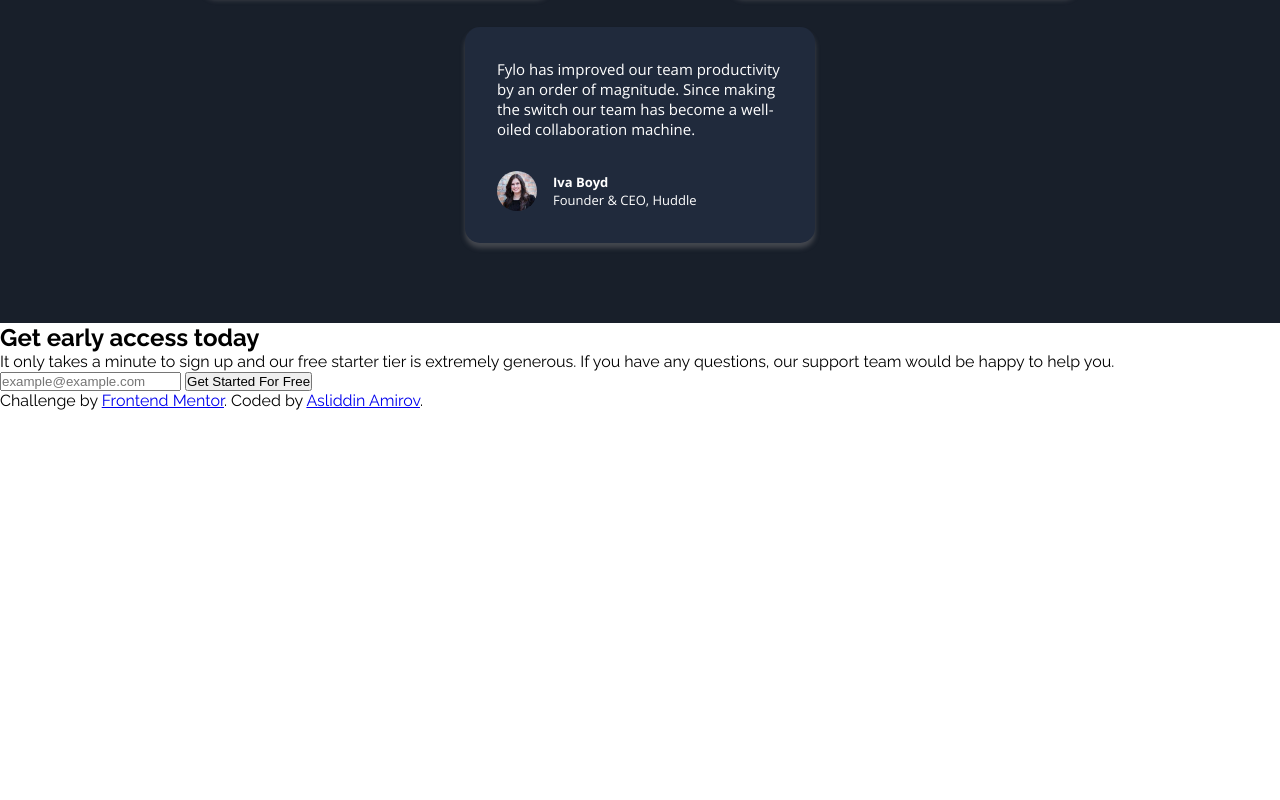
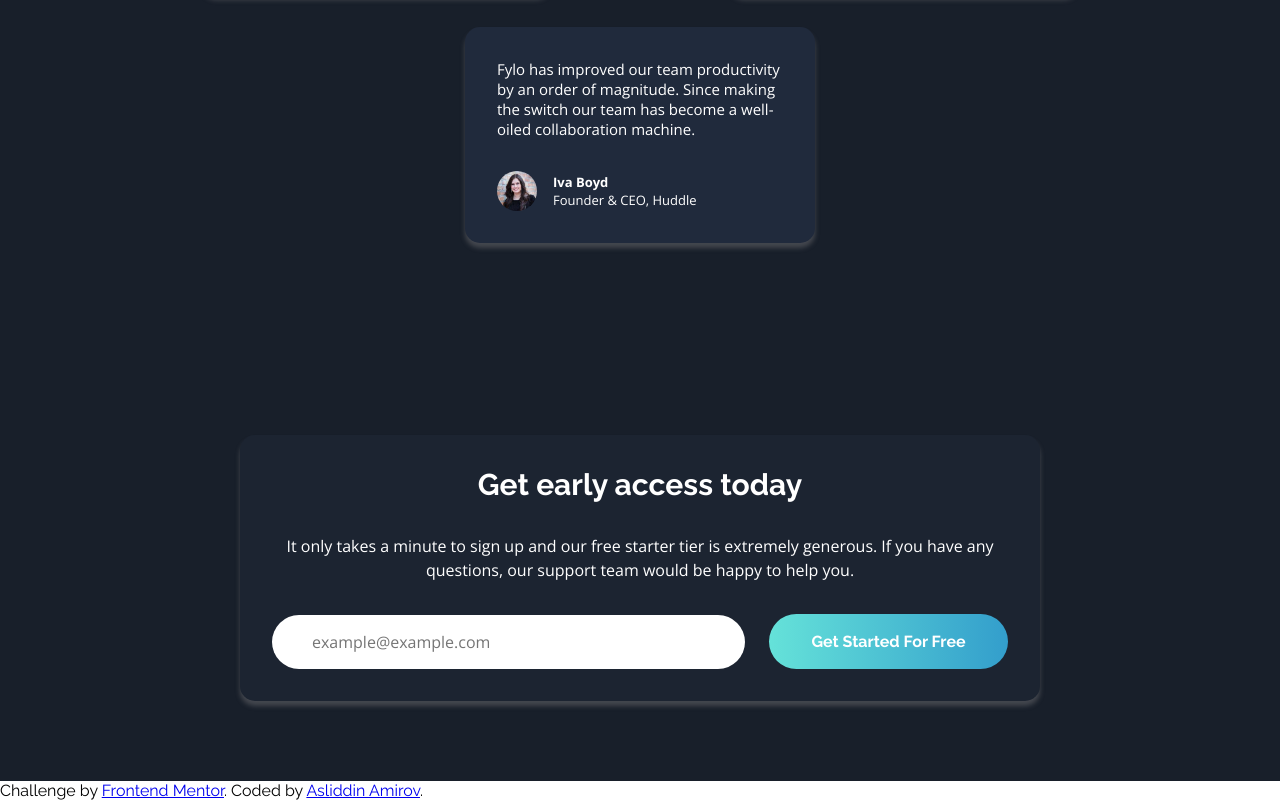
Before and after one commit to asliddinamir/project41-FM, a plain HTML site: page index.html in a window 1280 px wide. Shown: the part 2693-3493 px from the top of the page. Before the commit the page ends 3103 px from the top, so only its background shows below. Drawn offline with nearby package versions, Linux system fonts and the light colour scheme.

Commit message:
done access

```diff
--- a/index.html
+++ b/index.html
@@ -123,9 +123,8 @@
           </div>
         </div>
       </div>
-    </section>
 
-    <section class="access">
+      <div class="access">
         <h1>Get early access today
         </h1>
         <p>It only takes a minute to sign up and our free starter tier is extremely generous. If you have any questions,
@@ -134,7 +133,10 @@
           <input type="email" name="email" id="email" class="email" placeholder="example@example.com">
           <button class="formBtn">Get Started For Free</button>
         </form>
+      </div>
     </section>
+
+
 
     <footer>
       <p class="attribution">
--- a/style.css
+++ b/style.css
@@ -168,7 +168,7 @@ body {
     align-items: center;
     justify-content: space-around;
     gap: 2rem;
-    padding: 5rem 8rem;
+    padding: 5rem 8rem 5rem 8rem;
     flex-wrap: wrap;
 }
 
@@ -203,3 +203,65 @@ body {
     flex-direction: column;
     font-size: 13px;
 }
+
+.access {
+    background: hsl(217, 28%, 15%);
+    display: flex;
+    flex-direction: column;
+    align-content: center;
+    text-align: center;
+    gap: 2rem;
+    max-width: 800px;
+    color: #fff;
+    padding: 2rem;
+    margin-top: 10rem;
+    border-radius: 15px;
+    font-size: 16px;
+    box-shadow: rgba(149, 145, 145, 0.35) 0px 5px 5px;
+}
+
+.access h1 {
+    font-size: 30px;
+}
+
+.access p {
+    line-height: 1.5;
+    font-family: var(--open_sans);
+}
+
+.form {
+    width: 100%;
+    display: flex;
+    align-items: center;
+    gap: 1.5rem;
+}
+
+.form input {
+    font-family: var(--open_sans);
+    border-radius: 50px;
+    padding: 1rem 2.5rem;
+    font-size: 16px;
+    border: none;
+    width: 70%;
+}
+
+.form input:focus {
+    outline: none;
+}
+
+.formBtn {
+    width: 35%;
+    background: linear-gradient(90deg, #65e2d9, #339ecc);
+    padding: 1.125rem 2rem;
+    border: none;
+    font-size: 16px;
+    color: #fff;
+    font-family: inherit;
+    font-weight: 800;
+    border-radius: 50px;
+    cursor: pointer;
+}
+
+.formBtn:hover {
+    background: linear-gradient(90deg, #9ae8e3, #63bee5);
+}
```
Lines whose indentation alone changed are shown as unchanged.
